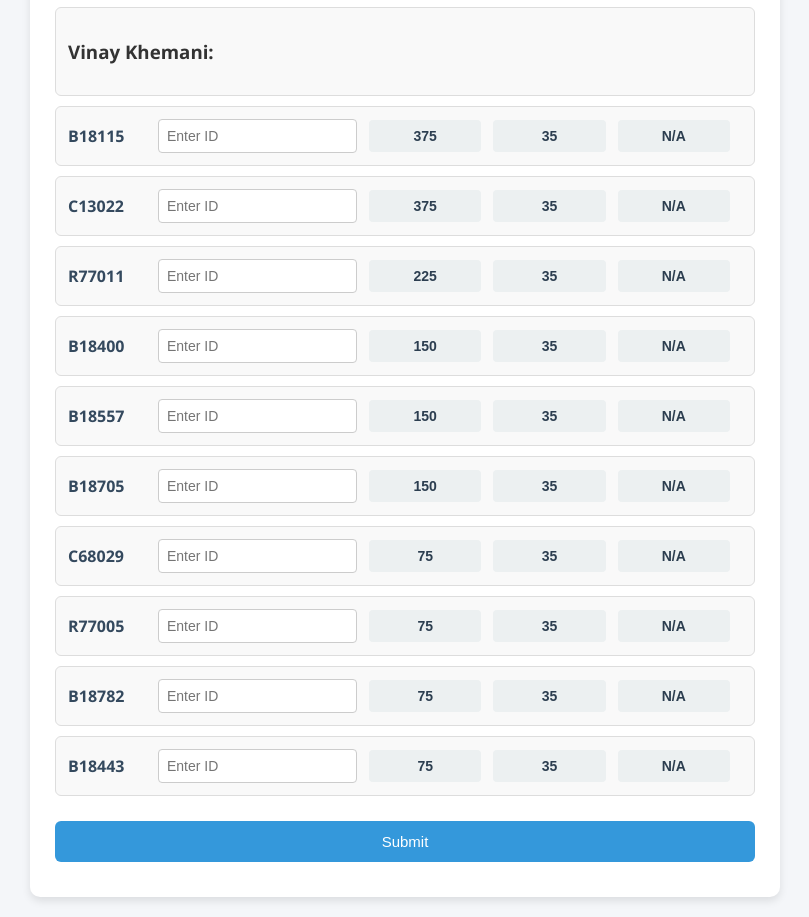
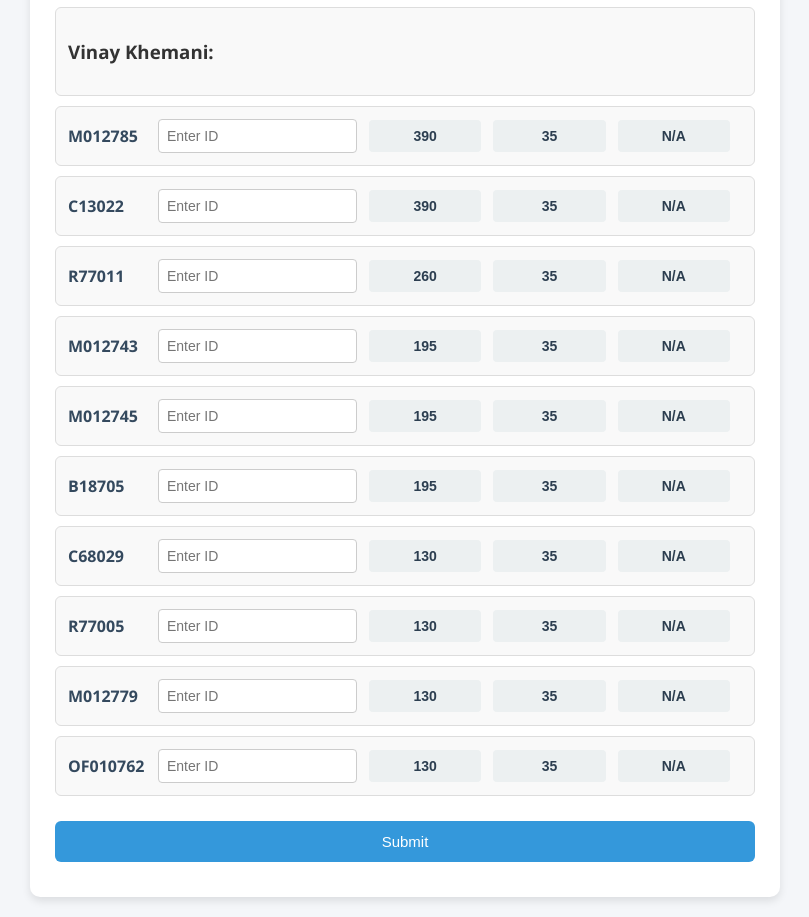
Before and after one commit to Vinay0012/ahk-web, a website: page Public/index.html in a window 1280 px wide. Shown: the part 1158-2075 px from the top of the page, without its empty margins (235-1044 px from the left). Drawn offline with Linux system fonts and the light colour scheme.

Commit message:
Update index.html

```diff
--- a/Public/index.html
+++ b/Public/index.html
@@ -172,16 +172,16 @@
       <div class="client"><label>B18757</label><input type="text" name="client9" placeholder="Enter ID"><input type="text" value="1050" readonly><input type="text" value="350" readonly><input type="text" value="280" readonly></div>
       <div class="client"><label>B18957</label><input type="text" name="client10" placeholder="Enter ID"><input type="text" value="2700" readonly><input type="text" value="875" readonly><input type="text" value="420" readonly></div>
       <div class="client"><h3>Vinay Khemani:</h3></div>
-      <div class="client"><label>B18115</label><input type="text" name="client11" placeholder="Enter ID"><input type="text" value="375" readonly><input type="text" value="35" readonly><input type="text" value="N/A" readonly></div>
-      <div class="client"><label>C13022</label><input type="text" name="client12" placeholder="Enter ID"><input type="text" value="375" readonly><input type="text" value="35" readonly><input type="text" value="N/A" readonly></div>
-      <div class="client"><label>R77011</label><input type="text" name="client13" placeholder="Enter ID"><input type="text" value="225" readonly><input type="text" value="35" readonly><input type="text" value="N/A" readonly></div>
-      <div class="client"><label>B18400</label><input type="text" name="client14" placeholder="Enter ID"><input type="text" value="150" readonly><input type="text" value="35" readonly><input type="text" value="N/A" readonly></div>
-      <div class="client"><label>B18557</label><input type="text" name="client15" placeholder="Enter ID"><input type="text" value="150" readonly><input type="text" value="35" readonly><input type="text" value="N/A" readonly></div>
-      <div class="client"><label>B18705</label><input type="text" name="client16" placeholder="Enter ID"><input type="text" value="150" readonly><input type="text" value="35" readonly><input type="text" value="N/A" readonly></div>
-      <div class="client"><label>C68029</label><input type="text" name="client17" placeholder="Enter ID"><input type="text" value="75" readonly><input type="text" value="35" readonly><input type="text" value="N/A" readonly></div>
-      <div class="client"><label>R77005</label><input type="text" name="client18" placeholder="Enter ID"><input type="text" value="75" readonly><input type="text" value="35" readonly><input type="text" value="N/A" readonly></div>
-      <div class="client"><label>B18782</label><input type="text" name="client19" placeholder="Enter ID"><input type="text" value="75" readonly><input type="text" value="35" readonly><input type="text" value="N/A" readonly></div>
-      <div class="client"><label>B18443</label><input type="text" name="client20" placeholder="Enter ID"><input type="text" value="75" readonly><input type="text" value="35" readonly><input type="text" value="N/A" readonly></div>
+      <div class="client"><label>M012785</label><input type="text" name="client11" placeholder="Enter ID"><input type="text" value="390" readonly><input type="text" value="35" readonly><input type="text" value="N/A" readonly></div>
+      <div class="client"><label>C13022</label><input type="text" name="client12" placeholder="Enter ID"><input type="text" value="390" readonly><input type="text" value="35" readonly><input type="text" value="N/A" readonly></div>
+      <div class="client"><label>R77011</label><input type="text" name="client13" placeholder="Enter ID"><input type="text" value="260" readonly><input type="text" value="35" readonly><input type="text" value="N/A" readonly></div>
+      <div class="client"><label>M012743</label><input type="text" name="client14" placeholder="Enter ID"><input type="text" value="195" readonly><input type="text" value="35" readonly><input type="text" value="N/A" readonly></div>
+      <div class="client"><label>M012745</label><input type="text" name="client15" placeholder="Enter ID"><input type="text" value="195" readonly><input type="text" value="35" readonly><input type="text" value="N/A" readonly></div>
+      <div class="client"><label>B18705</label><input type="text" name="client16" placeholder="Enter ID"><input type="text" value="195" readonly><input type="text" value="35" readonly><input type="text" value="N/A" readonly></div>
+      <div class="client"><label>C68029</label><input type="text" name="client17" placeholder="Enter ID"><input type="text" value="130" readonly><input type="text" value="35" readonly><input type="text" value="N/A" readonly></div>
+      <div class="client"><label>R77005</label><input type="text" name="client18" placeholder="Enter ID"><input type="text" value="130" readonly><input type="text" value="35" readonly><input type="text" value="N/A" readonly></div>
+      <div class="client"><label>M012779</label><input type="text" name="client19" placeholder="Enter ID"><input type="text" value="130" readonly><input type="text" value="35" readonly><input type="text" value="N/A" readonly></div>
+      <div class="client"><label>OF010762</label><input type="text" name="client20" placeholder="Enter ID"><input type="text" value="130" readonly><input type="text" value="35" readonly><input type="text" value="N/A" readonly></div>
 
       <button type="submit">Submit</button>
     </form>
```
